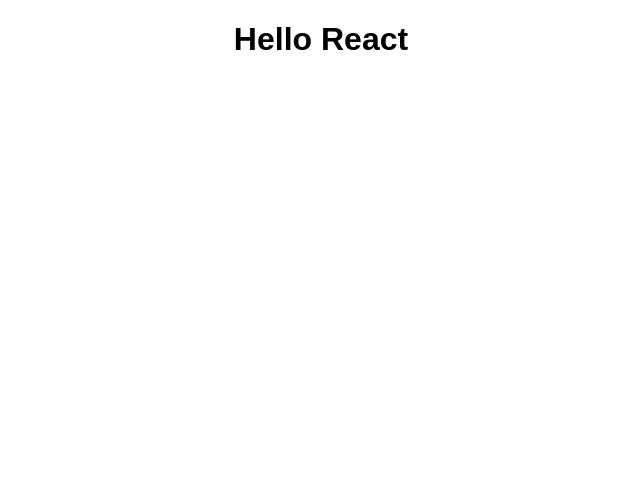
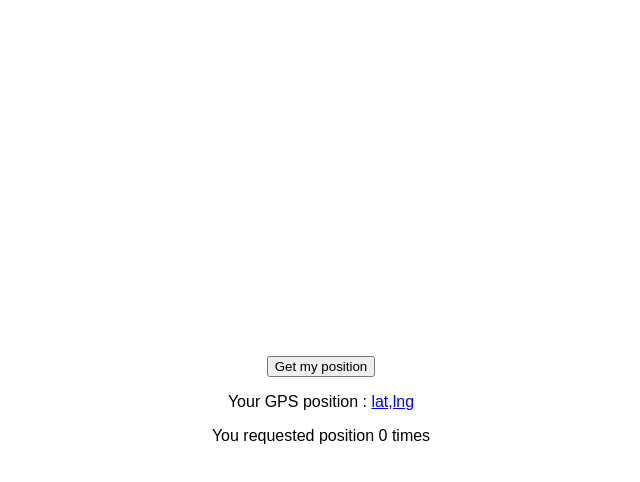
Before and after one commit to Marshal10/geolocation-react, a React (Create React App) app: page / in a window 1280 px wide. Shown: the top 482 px of the page, without its empty margins (319-959 px from the left). Built offline with nearby package versions, Linux system fonts and the light colour scheme.

Commit message:
markup and css

```diff
--- a/src/App.js
+++ b/src/App.js
@@ -1,7 +1,14 @@
 export default function App() {
   return (
     <div className="app">
-      <h1>Hello React</h1>
+      <button>Get my position</button>
+      <p>
+        Your GPS position :{" "}
+        <a target="_blank" rel="noreferrer" href="#">
+          lat,lng
+        </a>
+      </p>
+      <p>You requested position 0 times</p>
     </div>
   );
 }
--- a/src/index.css
+++ b/src/index.css
@@ -1,3 +1,9 @@
+body {
+  height: 100vh;
+  display: grid;
+  place-items: center;
+}
+
 .app {
   font-family: sans-serif;
   text-align: center;
```
